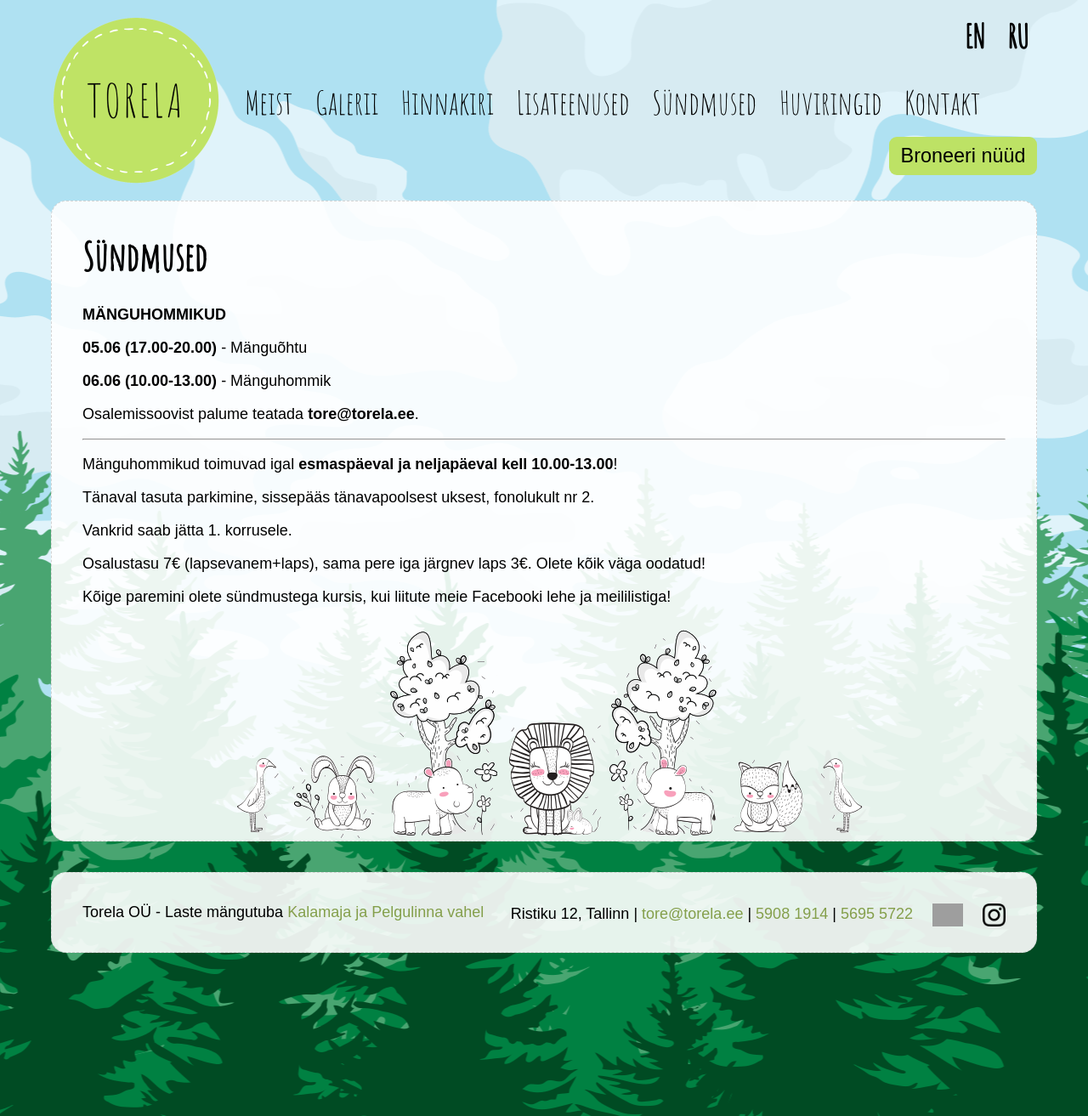
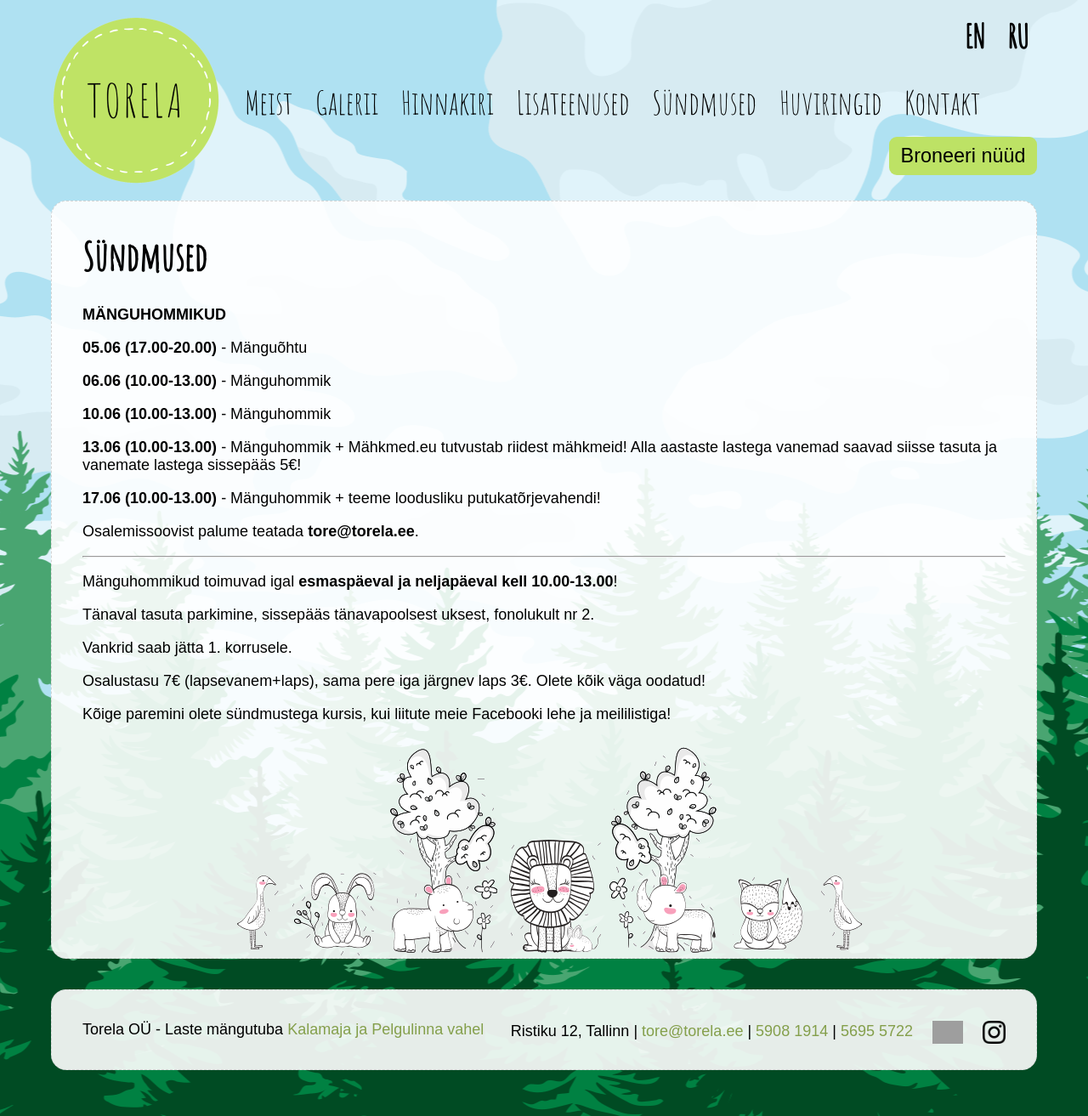
Before and after one commit to mypsik/torela, a Jekyll site: the page built from syndmused/index.md, in a window 1280 px wide. Shown: the whole page at 85% size. Built offline with Jekyll 4.4.1, drawn with Linux system fonts in a browser that asks for light colours; grey boxes are pictures that could not be loaded.

Commit message:
uued sündmused

```diff
--- a/syndmused/index.md
+++ b/syndmused/index.md
@@ -14,6 +14,18 @@ ru: /ru/events/
 
 
 **06.06 (10.00-13.00)** - Mänguhommik
+
+
+**10.06 (10.00-13.00)** - Mänguhommik
+
+
+**13.06 (10.00-13.00)** - Mänguhommik + Mähkmed.eu tutvustab riidest mähkmeid!
+Alla aastaste lastega vanemad saavad siisse tasuta ja vanemate lastega sissepääs 5€!
+
+
+**17.06 (10.00-13.00)** - Mänguhommik + teeme loodusliku putukatõrjevahendi!
+
+
 
 
 
```
